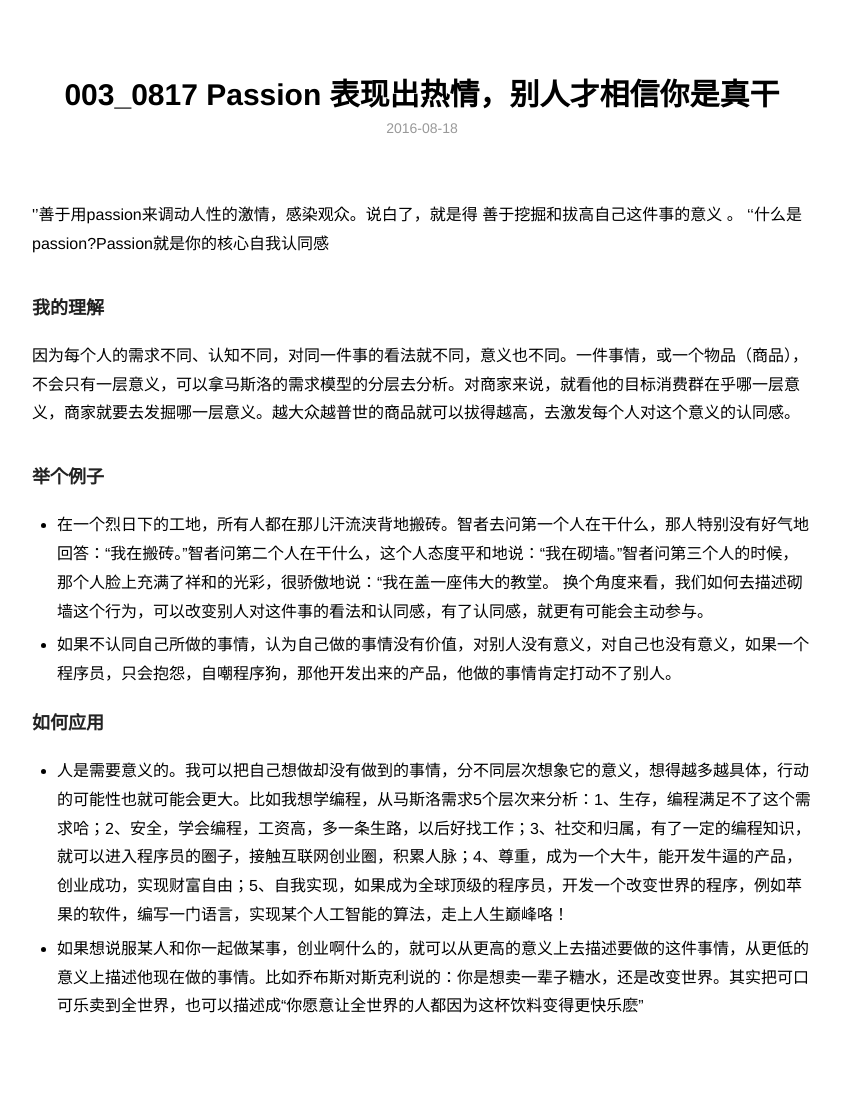
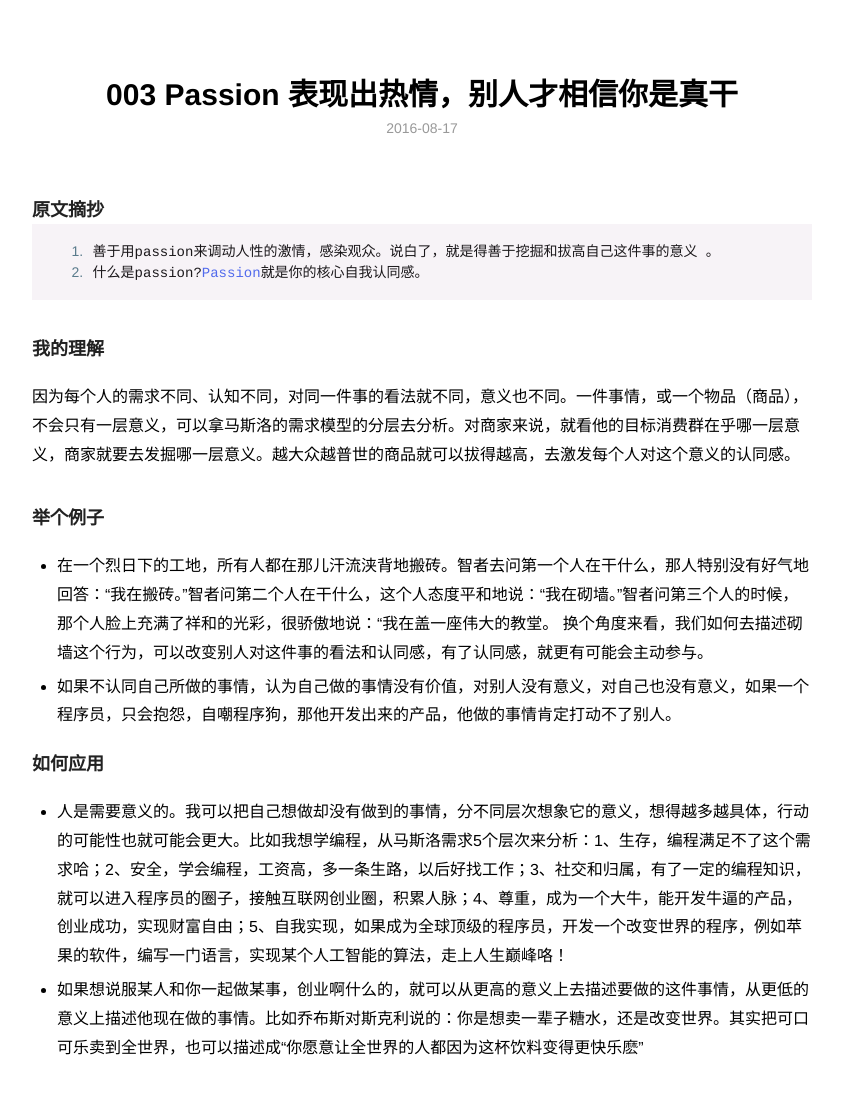
Before and after one commit to bonorise/bonorise.github.io, a Jekyll site: the page built from _posts/2016-08-17-passion.md, in a window 1280 px wide, cut to the strip 0-1122 px from the top of the page. Shown: the top 1094 px of the strip, without its empty margins (218-1059 px from the left). Built offline with Jekyll 4.4.1, drawn with Linux system fonts in a browser that asks for light colours; comment, search, counter and statistics services are not loaded.

Commit message:
update posts

```diff
--- a/_posts/2016-08-18-passion.md
+++ b/_posts/2016-08-17-passion.md
@@ -1,12 +1,13 @@
 ---
 layout: post
-title: 003_0817 Passion 表现出热情，别人才相信你是真干
+title: 003 Passion 表现出热情，别人才相信你是真干
 description: 什么是passion?Passion就是你的核心自我认同感.
 category: blog
 ---
 
-''善于用passion来调动人性的激情，感染观众。说白了，就是得 善于挖掘和拔高自己这件事的意义 。
-''什么是passion?Passion就是你的核心自我认同感
+### 原文摘抄
+    善于用passion来调动人性的激情，感染观众。说白了，就是得善于挖掘和拔高自己这件事的意义 。
+    什么是passion?Passion就是你的核心自我认同感。
 
 ### 我的理解
 因为每个人的需求不同、认知不同，对同一件事的看法就不同，意义也不同。一件事情，或一个物品（商品），不会只有一层意义，可以拿马斯洛的需求模型的分层去分析。对商家来说，就看他的目标消费群在乎哪一层意义，商家就要去发掘哪一层意义。越大众越普世的商品就可以拔得越高，去激发每个人对这个意义的**认同感**。
```
Also changed, not shown: _posts/2016-08-16-money-matters.md (+1 -1 lines), _posts/2016-08-17-why-i-want-to-write-a-blog.md (+1 -1 lines).
